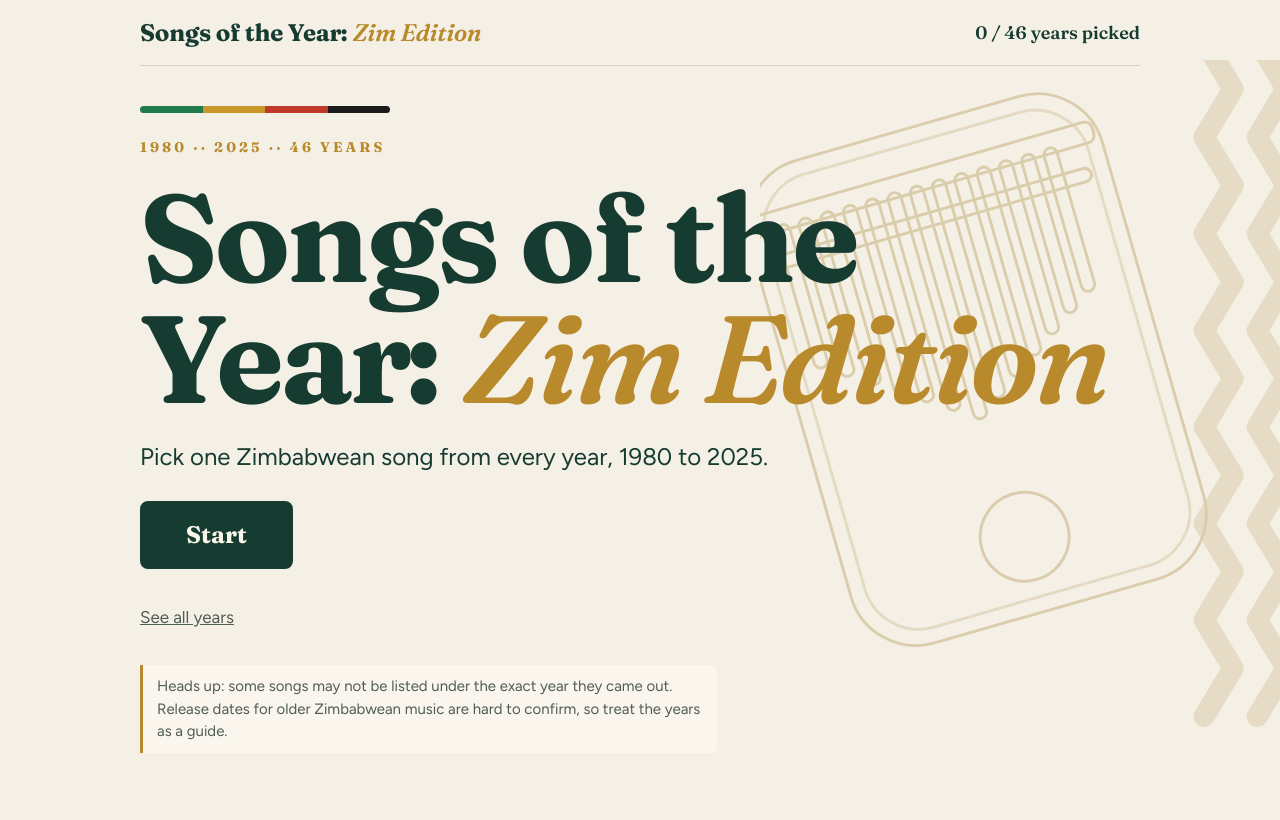
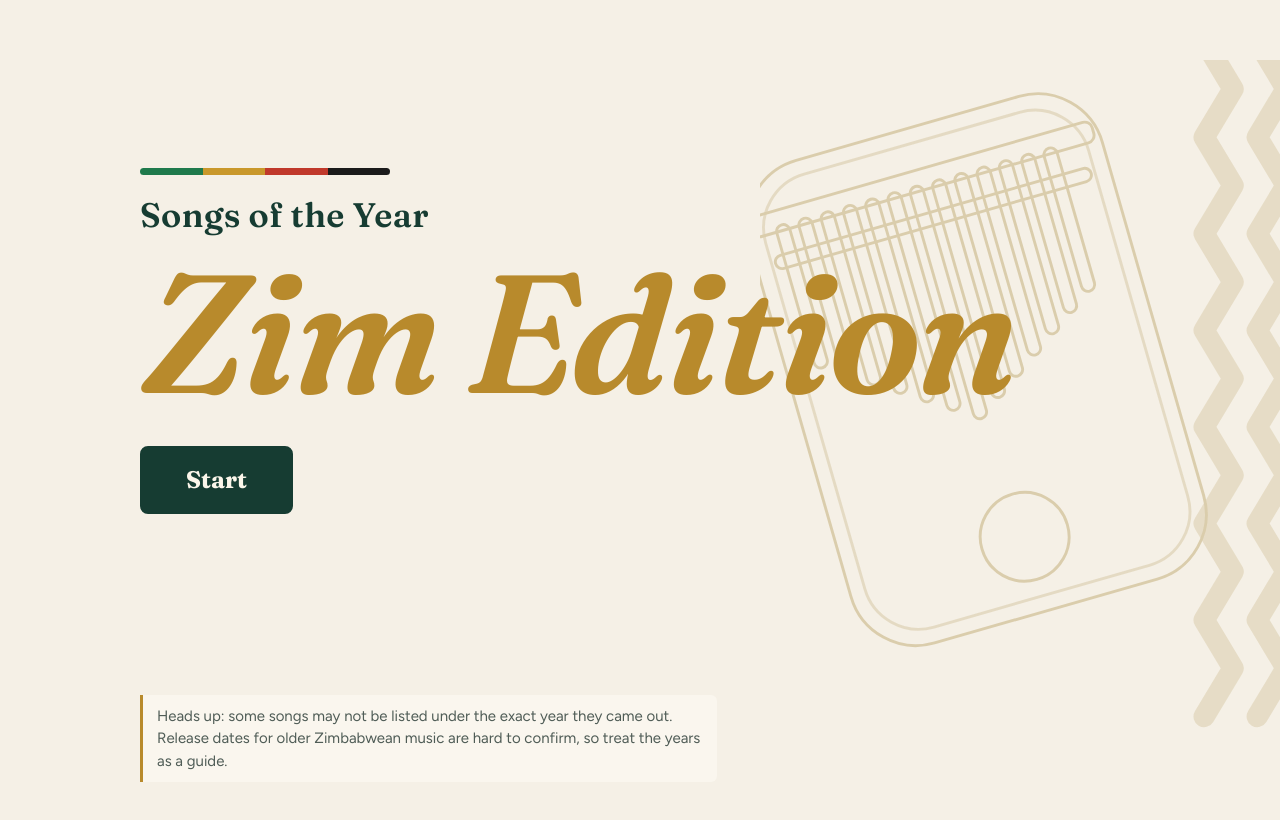
Before and after one commit to cyko13/Zimsongs, a website: page public/index.html in a window 1280 px wide. Drawn offline with Linux system fonts and the light colour scheme; no server answers.

Commit message:
Simpler start page: small 'Songs of the Year', big 'Zim Edition', Start button, disclaimer at bottom
Co-Authored-By: Claude Opus 5.5 <noreply@anthropic.com>
Claude-Session: https://claude.ai/code/session_01EaBB9kneAZ2HaziNBF7Tk3

```diff
--- a/public/index.html
+++ b/public/index.html
@@ -58,8 +58,14 @@ button{font:inherit}
 .linkish{background:none;border:0;padding:6px 0;color:var(--muted);text-decoration:underline;cursor:pointer;font-size:17px}
 
 /* Start page */
-.start{min-height:calc(100svh - 220px);display:grid;align-content:center;justify-items:start;gap:18px;padding-block:40px}
-.start h1.title{font-size:clamp(52px,11vw,124px)}
+.start{min-height:calc(100svh - 90px);display:grid;grid-template-rows:1fr auto;padding-block:24px 18px}
+.start .center{align-self:center;display:grid;justify-items:start;gap:14px}
+.start .kicker{font-family:var(--display);font-weight:600;font-size:clamp(22px,3.4vw,34px);letter-spacing:.01em;margin:0;color:var(--fg)}
+.start h1.title{font-size:clamp(64px,15vw,168px);line-height:.92;margin:0;font-style:italic;color:var(--gold)}
+.start .btn.big{margin-top:22px}
+.start .disclaimer{align-self:end;margin-top:36px}
+body.is-start .top{display:none}
+body.is-start .start{min-height:100svh}
 .start .lede{font-size:clamp(19px,2.4vw,24px)}
 .btn.big{min-height:68px;padding:16px 44px;font-size:24px;border-radius:8px;margin-top:8px}
 .start .alt{font-size:17px;color:var(--muted)}
@@ -645,10 +651,13 @@ function landing(){
   const nextY = (YEARS.find(Y => !pickOf(Y.y)) || YEARS[0]).y;
   const s = el("section", "start");
   const stripe = el("div", "stripe"); stripe.setAttribute("aria-hidden", "true"); stripe.innerHTML = "<i></i><i></i><i></i><i></i>";
-  const h = el("h1", "title"); h.append("Songs of the Year: ", el("em", null, "Zim Edition"));
+  const kicker = el("p", "kicker", "Songs of the Year");
+  const h = el("h1", "title", "Zim Edition");
+  h.setAttribute("aria-label", "Songs of the Year: Zim Edition");
   const go = linkBtn(n ? "Continue with " + nextY : "Start", "accent big", "#" + (n ? nextY : FIRST));
-  const alt = el("p", "alt"); const all = el("a", null, "See all years"); all.href = "#years"; alt.appendChild(all);
-  s.append(stripe, el("p", "eyebrow", FIRST + " ·· " + LAST + " ·· " + YEARS.length + " years"), h, el("p", "lede", "Pick one Zimbabwean song from every year, 1980 to " + LAST + "."), go, alt, el("p", "disclaimer", DISCLAIMER));
+  document.body.classList.add("is-start");
+  const c = el("div", "center"); c.append(stripe, kicker, h, go);
+  s.append(c, el("p", "disclaimer", DISCLAIMER));
   v.appendChild(s);
 }
 function home(){
@@ -866,7 +875,7 @@ function year(y){
 function route(){
   const h = location.hash.slice(1);
   const y = parseInt(h, 10);
-  stopTicker(); refreshVotes = () => {}; closeMini();
+  stopTicker(); refreshVotes = () => {}; closeMini(); document.body.classList.remove("is-start");
   if (!queue) destroyPlayer();
   if (BY[y]) {
     if (queue) closeDock();
```
